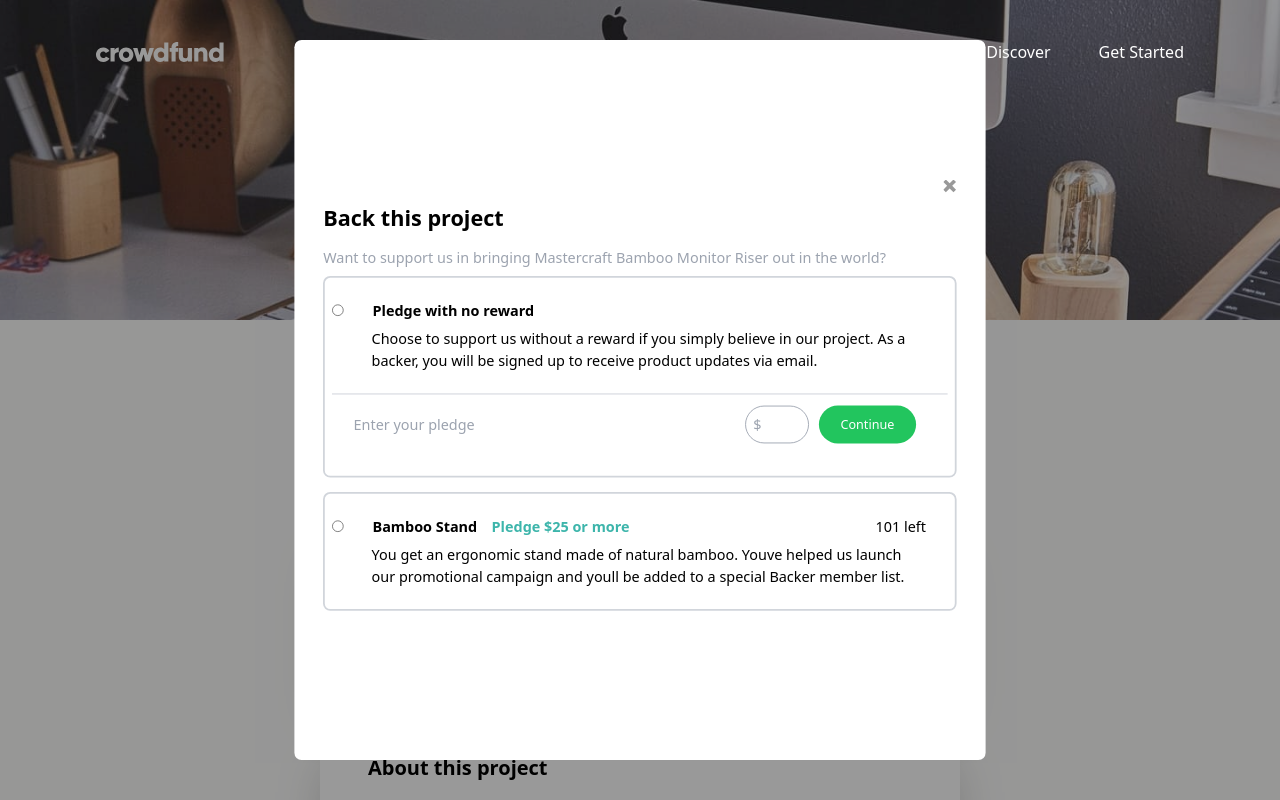
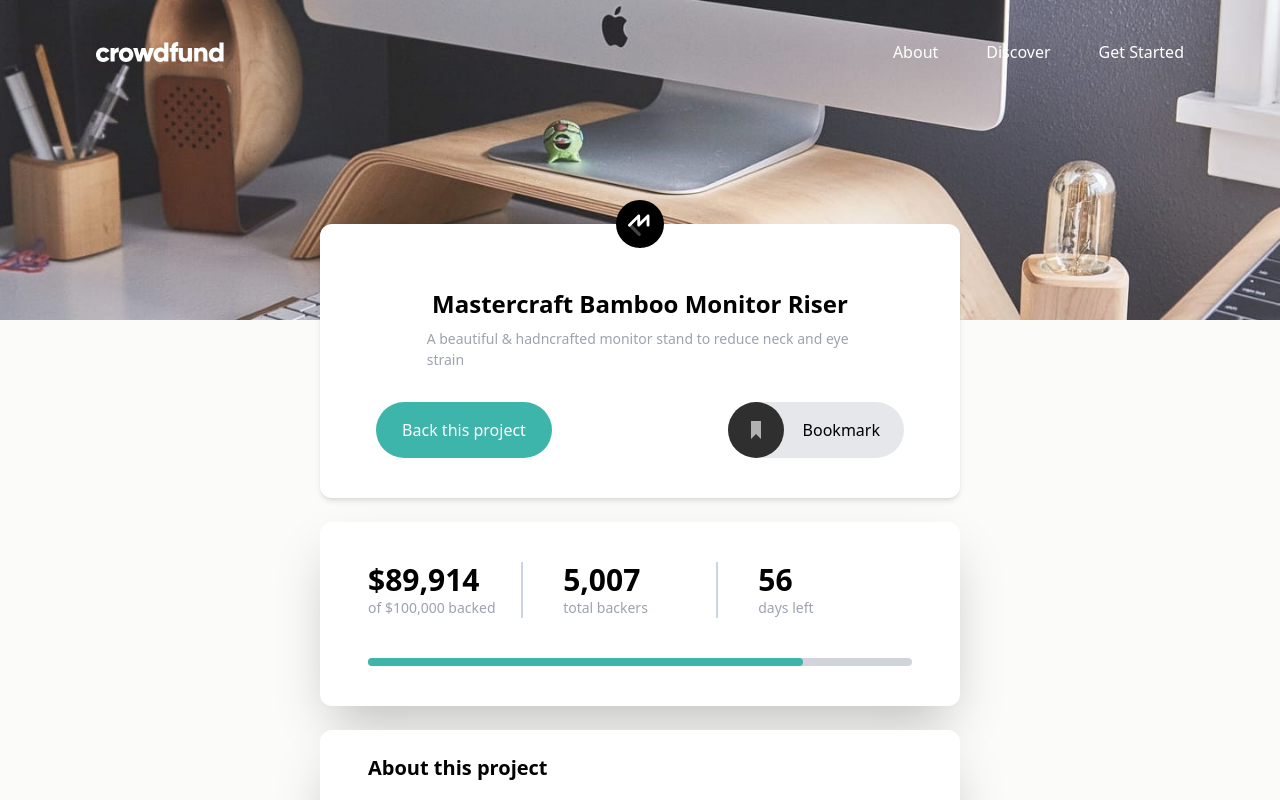
Before and after one commit to ttjerry/crowdfunding-app, a React (Vite) app: page / in a window 1280 px wide. Shown: the top 800 px of the page. Built offline with nearby package versions, Linux system fonts and the light colour scheme.

Commit message:
modal taking shape

```diff
--- a/src/components/modal/select.jsx
+++ b/src/components/modal/select.jsx
@@ -1,6 +1,7 @@
 import React from "react";
 import { useState } from "react";
 import Comps from "./selectComponent";
+import { motion } from "framer-motion";
 
 const inform = [
   {
@@ -38,19 +39,36 @@
   },
 ];
 
-function SelectModal({ setOpens }) {
-  const [selected, isSelected] = useState(1);
+function SelectModal({ open, setOpen }) {
+  const [selected, setSelected] = useState(null);
 
-  const handleEvent = () => {};
+  const toggleOpen = () => {
+    setOpen(!open);
+  };
   return (
-    // open && (
-
-    // )
-    <div className="flex justify-center left-0 h-screen top-0 fixed w-full bg-[rgba(0,0,0,.4)]">
-      <div className="flex flex-col scale-90 h-screen justify-center self-center rounded-lg bg-white p-8 w-3/5  z-50">
-        <span className="flex flex-col gap-3">
-          <button className="self-end" onClick={handleEvent}>
-            <img src="/images/icon-close-modal.svg" alt="closee" />
+    open && (
+      <motion.div
+        initial={{ left: "-100vw" }}
+        animate={{ left: "0" }}
+        transition={{ duration: ".7" }}
+        className="flex z-50 justify-center left-0 h-screen top-0 fixed w-full bg-[rgba(0,0,0,.4)]"
+      >
+        <motion.div
+          initial={{ marginTop: "-500vh" }}
+          animate={{ marginTop: "0" }}
+          transition={{ duration: "1.5", ease: "easeInOut" }}
+          className="flex flex-col scale-90 lg:h-screen justify-center self-center rounded-lg bg-white p-8 lg:w-3/5  z-50"
+        >
+          <span className="flex  lg:flex-col gap-3">
+            <button
+              className="self-start order-2 w-10 lg:w-0 mt-2 lg:mt-0  lg:self-end"
+              onClick={toggleOpen}
+            >
+              <img
+                src="/images/icon-close-modal.svg"
+                className="w-full"
+                alt="closee"
+              />
             </button>
             <div className="flex flex-col gap-4">
               <h2 className="font-bold text-2xl">Back this project</h2>
@@ -76,13 +94,15 @@
                       if (selected === element.idNum) return true;
                       return false;
                     })()}
+                    setSelected={setSelected}
                   />
                 </React.Fragment>
               );
             })}
           </div>
-      </div>
-    </div>
+        </motion.div>
+      </motion.div>
+    )
   );
 }
 
--- a/src/components/modal/selectComponent.jsx
+++ b/src/components/modal/selectComponent.jsx
@@ -7,8 +7,8 @@
   figure,
   text,
   ids,
+  isSelected,
   setSelected,
-  isSelected,
 }) {
   const radioRef = useRef(null);
 
@@ -22,7 +22,7 @@
   return (
     <div className="border-gray-300 w-auto max-h-72 rounded-lg p-2 py-6 border-2">
       <div className="flex flex-col gap-2 relative">
-        <div className="flex flex-row gap-2">
+        <div className="flex lg:pl-0 pl-10 flex-row gap-2">
           <input
             type="radio"
             onChange={changed}
@@ -31,7 +31,7 @@
             id={ids}
             ref={radioRef}
           />
-          <span className="flex gap-4 px-6 justify-normal lg:flex-row">
+          <span className="flex flex-col lg:gap-4 px-6 justify-normal lg:flex-row">
             <h2 className="font-bold">{tag}</h2>
             <h2 className="text-[#3DB5AB] font-semibold">{pledge}</h2>
           </span>
@@ -46,14 +46,14 @@
 
       {isSelected && (
         <div
-          className={`flex justify-between px-6 items-center py-3 flex-row border-t-2 mt-6`}
+          className={`flex justify-between px-6 gap-2 items-center lg:py-3 flex-col lg:flex-row border-t-2 lg:mt-6`}
           key={ids}
         >
           <h2 className="text-gray-400">Enter your pledge</h2>
-          <div className="flex flex-row justify-evenly w-4/12">
+          <div className="flex flex-row lg:gap-0 justify-evenly w-10/12">
             <input
               placeholder="$"
-              className="rounded-full border-gray-400 border-[1px] w-4/12 p-2"
+              className="rounded-full border-gray-400 border-[1px] w-5/12 lg:w-4/12 p-2"
               type="text"
               name=""
               id=""
--- a/src/components/sections/bookmark.jsx
+++ b/src/components/sections/bookmark.jsx
@@ -1,6 +1,11 @@
+import { useState } from "react";
 import { motion } from "framer-motion";
 import SelectModal from "../modal/select.jsx";
 function Top() {
+  const [open, setOpen] = useState(false);
+  function OpenModal() {
+    setOpen(!open);
+  }
   return (
     <motion.div
       initial={{ top: "0" }}
@@ -8,7 +13,7 @@
       transition={{ duration: 1 }}
       className="flex flex-col items-center relative -top-24 -mb-24 lg:justify-center  gap-4 bg-white w-[90%] lg:w-3/6 rounded-xl pb-10 shadow-md "
     >
-      {/* <SelectModal /> */}
+      <SelectModal open={open} setOpen={setOpen} />
       <motion.img
         initial={{ rotate: "0deg" }}
         animate={{ rotate: "360deg" }}
@@ -28,7 +33,10 @@
         </h2>
       </div>
       <span className="flex mt-4 flex-row gap-4 lg:gap-0 lg:w-full lg:px-14 justify-between">
-        <button className="rounded-full bg-[#3DB5AB] text-white px-6 w-44">
+        <button
+          className="rounded-full bg-[#3DB5AB] text-white px-6 w-44"
+          onClick={OpenModal}
+        >
           Back this project
         </button>
 
```
Also changed, not shown: src/main.jsx (+7 -7 lines). Lines whose indentation alone changed are shown as unchanged.
